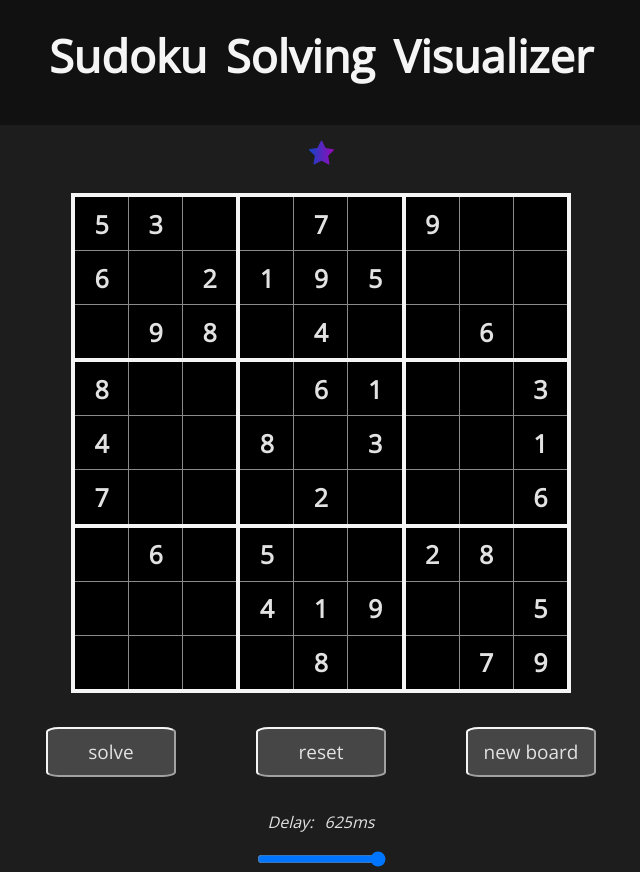
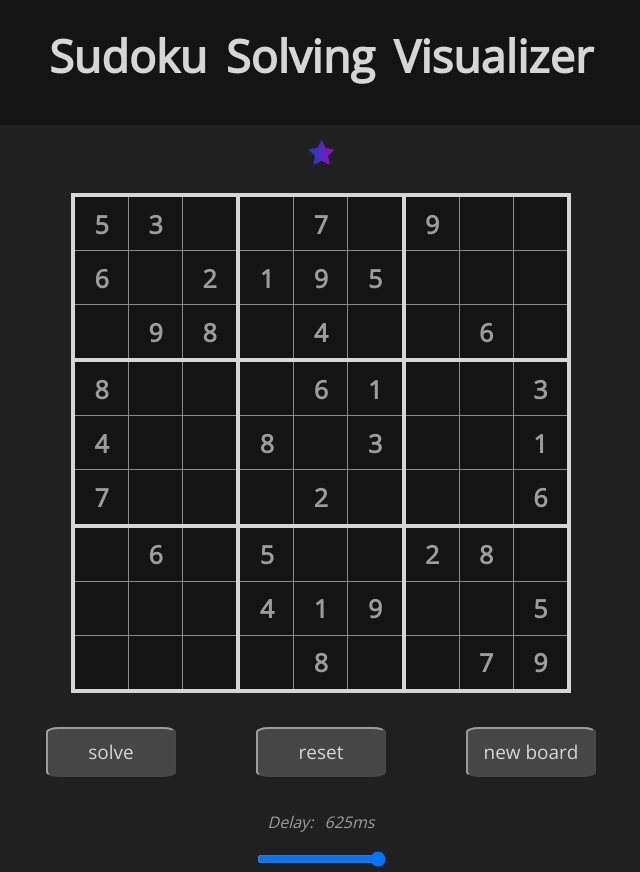
Before and after one commit to wyattp23/sudoku-solving-visualizer, a React (Create React App) app: page / in a window 1280 px wide. Shown: the whole page, without its empty margins (319-959 px from the left). Built offline with nearby package versions, Linux system fonts and the light colour scheme.

Commit message:
Adjust color scheme.

```diff
--- a/src/index.css
+++ b/src/index.css
@@ -1,21 +1,25 @@
 @import url('https://fonts.googleapis.com/css2?family=Open+Sans&display=swap');
 
 :root {
-  --cell-border-color: rgb(138, 138, 138);
   --font-basic: 'Open Sans', sans-serif;
-  --background: rgb(29, 29, 29);
+
+  --white: rgb(214, 214, 214);
+  --off-white: rgb(156, 156, 156);
+
+  --off-black: rgb(32, 32, 32);
+  --black: rgb(20, 20, 20);
+
   --button-enabled-bg-color: rgb(70, 70, 70);
   --button-hover-bg-color: rgb(209, 209, 209);
   --button-active-bg-color: rgb(255, 0, 0);
-  --off-white: rgb(226, 226, 226);
-  --white: rgb(245, 245, 245);
+  --cell-border-color: rgb(138, 138, 138);
 }
 
 body {
   text-align: center;
   margin: 0;
   word-spacing: 7px;
-  background-color: var(--background);
+  background-color: var(--off-black);
 }
 
 #buttons {
@@ -31,8 +35,8 @@ button {
   font-family: var(--font-basic);
   border-radius: 10%;
   background-color: var(--button-enabled-bg-color);
-  color: var(--off-white);
-  border-color: var(--white);
+  color: var(--white);
+  border-color: var(--off-white);
   cursor: pointer;
   transition: 0.5s;
 }
@@ -49,7 +53,7 @@ button:active {
 
 button:hover:enabled {
   background-color: var(--button-hover-bg-color);
-  color: black;
+  color: var(--black);
   width: 140px;
   transition: 0.5s;
 }
@@ -65,7 +69,7 @@ header {
   font-size: 45px;
   font-weight: bolder;
   color: var(--white);
-  background-color: rgb(17, 17, 17);
+  background-color: var(--black);
 }
 
 .slidercontainer {
@@ -92,6 +96,7 @@ header {
   width: 25px;
   height: 25px;
   display: inline-block;
+  padding: 0 4px;
   margin: 15px 0 0px 0;
 }
 
@@ -134,12 +139,12 @@ header {
 }
 
 .static {
-  background-color: black;
+  background-color: var(--black);
 }
 
 .active {
   background-color: rgb(69, 92, 221);
-  color: var(--off-white);
+  color: var(--white);
 }
 
 .visited {
```
